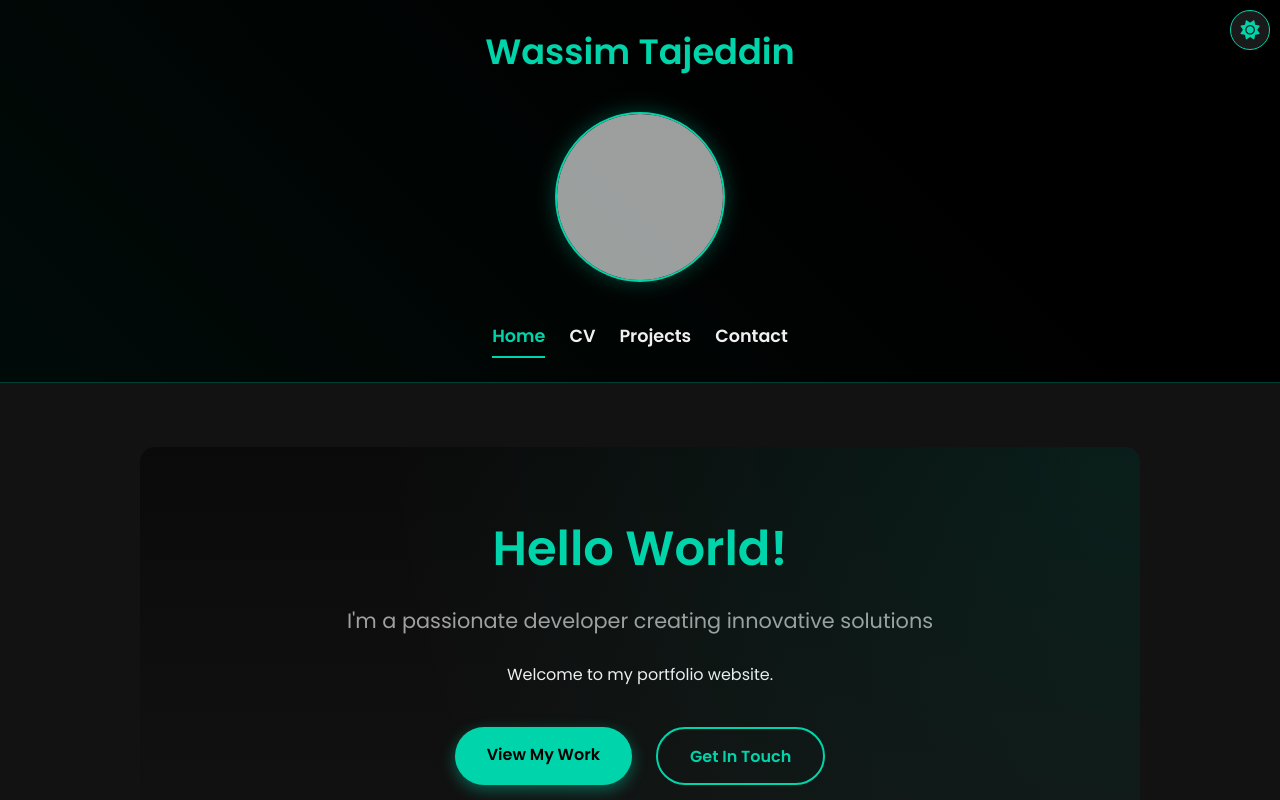
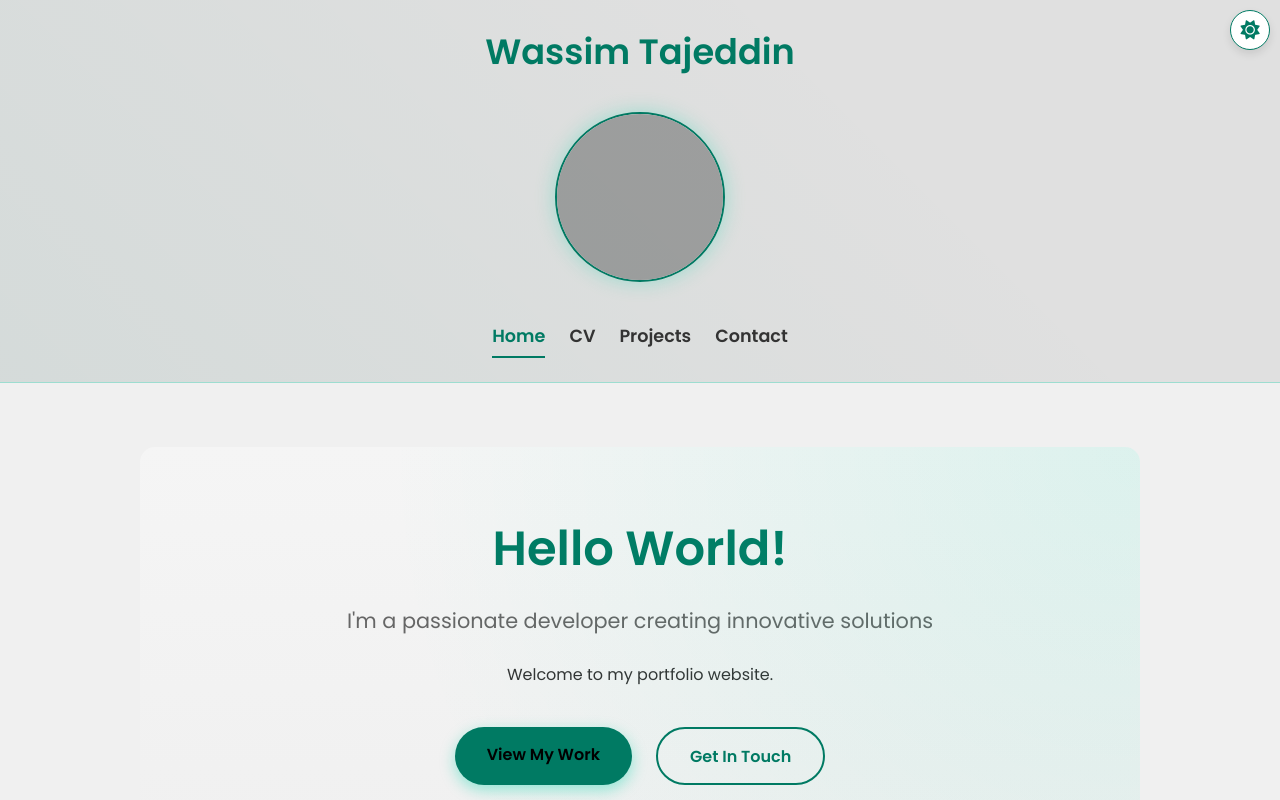
Before and after one commit to wassimtajeddin/public, a website: page public/index.html in a window 1280 px wide. Both pictures are taken after a click on the element 1250 px from the left and 30 px from the top of the page. Shown: the top 800 px of the page. Drawn offline with Linux system fonts and the light colour scheme; grey boxes are pictures that could not be loaded.

Commit message:
Apply styling to the header container for light mode.

```diff
--- a/public/style.css
+++ b/public/style.css
@@ -1,5 +1,6 @@
 @import url('https://fonts.googleapis.com/css2?family=Poppins:wght@400;600&display=swap');
 @import url('https://cdnjs.cloudflare.com/ajax/libs/font-awesome/6.4.0/css/all.min.css');
+
 
 :root {
             --primary-color: #0a0a0a;
@@ -13,6 +14,19 @@
             --card-shadow: 0 10px 25px -3px rgba(0, 212, 170, 0.15);
             --card-hover-shadow: 0 15px 35px -5px rgba(0, 212, 170, 0.25);
             --transition: all 0.3s ease;
+        }
+
+        [data-theme="light"] {
+            --primary-color: #f5f5f5;
+            --secondary-color: #ffffff;
+            --text-color: #333333;
+            --light-bg: #f0f0f0;
+            --dark-bg: #e0e0e0;
+            --accent-color: #007a63;
+            --accent-dark: #005a48;
+            --text-muted: #666666;
+            --card-shadow: 0 10px 25px -3px rgba(0, 122, 99, 0.15);
+            --card-hover-shadow: 0 15px 35px -5px rgba(0, 122, 99, 0.25);
         }
 
 * {
@@ -58,6 +72,11 @@ body {
             background: linear-gradient(45deg, rgba(0, 212, 170, 0.05) 0%, transparent 70%);
             pointer-events: none;
         }
+
+        [data-theme="light"] .header-container::before {
+            background: linear-gradient(45deg, rgba(0, 122, 99, 0.05) 0%, transparent 70%);
+        }
+
 
 header h1::after {
   content: '';
```
Lines whose indentation alone changed are shown as unchanged.
